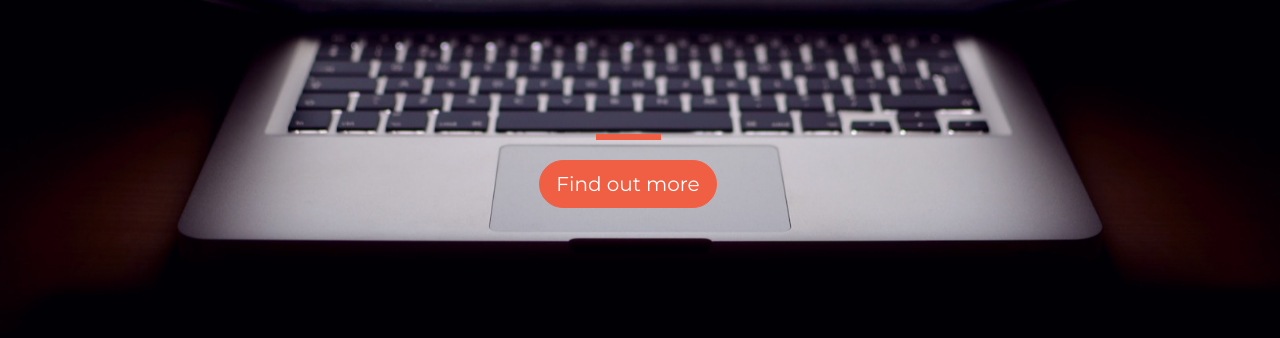
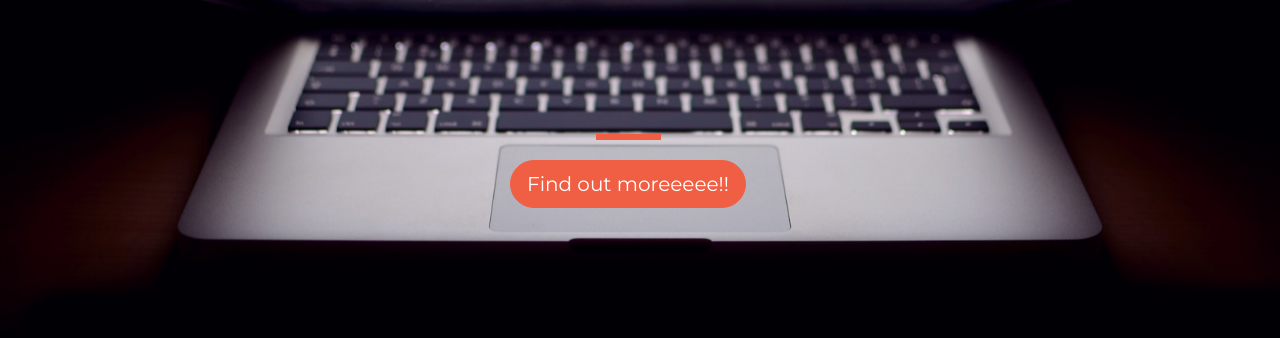
Before and after one commit to JeffreyAdu/Startup-of-the-year, a plain HTML site: page index.html in a window 1280 px wide. Shown: the part 326-664 px from the top of the page. Drawn offline with nearby package versions, Linux system fonts and the light colour scheme.

Commit message:
Changing button text

```diff
--- a/index.html
+++ b/index.html
@@ -29,7 +29,7 @@
          <div class="buffer col-12"></div>
          <hr>
          <a href="https://mailchi.mp/f8b761e014bf/neimart">
-         <button type="button" class="btn btn-primary btn-lg">Find out more</button>
+         <button type="button" class="btn btn-primary btn-lg">Find out moreeeee!!</button>
          </a>
         </section>
       <div>
```
